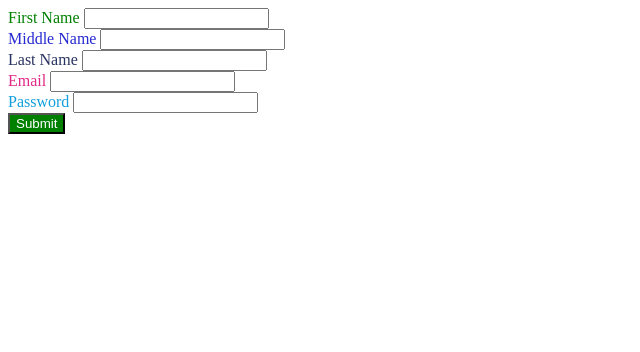
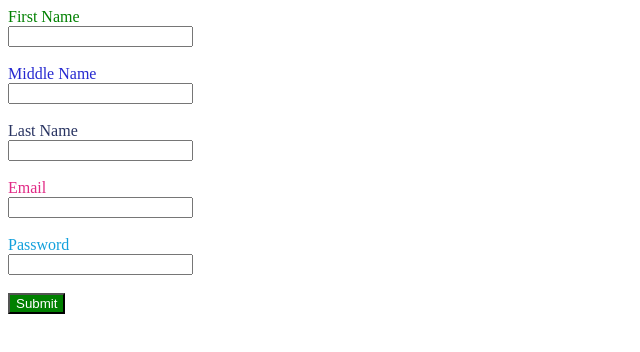
Before and after one commit to nsprem114/Module-02-Day-02, a plain HTML site: page index.html in a window 1280 px wide. Shown: the whole page, without its empty margins (0-640 px from the left). Drawn offline with Linux system fonts and the light colour scheme.

Commit message:
changes made

```diff
--- a/index.html
+++ b/index.html
@@ -28,20 +28,20 @@
   </head>
   <body>
     <form>
-      <label class="fname" for="fname">First Name</label>
-      <input type="text" name="name" id="name" /><br />
+      <label class="fname" for="fname">First Name</label><br />
+      <input type="text" name="name" id="name" /><br /><br />
 
-      <label class="mname" for="mname">Middle Name</label>
-      <input type="text" name="name" id="name" /><br />
+      <label class="mname" for="mname">Middle Name</label><br />
+      <input type="text" name="name" id="name" /><br /><br />
 
-      <label class="lname" for="lname">Last Name</label>
-      <input type="text" name="name" id="name" /><br />
+      <label class="lname" for="lname">Last Name</label><br />
+      <input type="text" name="name" id="name" /><br /><br />
 
-      <label class="email" for="email">Email</label>
-      <input type="email" name="email" id="email" /><br />
+      <label class="email" for="email">Email</label><br />
+      <input type="email" name="email" id="email" /><br /><br />
 
-      <label class="password" for="password">Password</label>
-      <input type="password" name="password" id="password" /><br />
+      <label class="password" for="password">Password</label><br />
+      <input type="password" name="password" id="password" /><br /><br />
 
       <input class="btn" type="submit" value="Submit" />
     </form>
```
